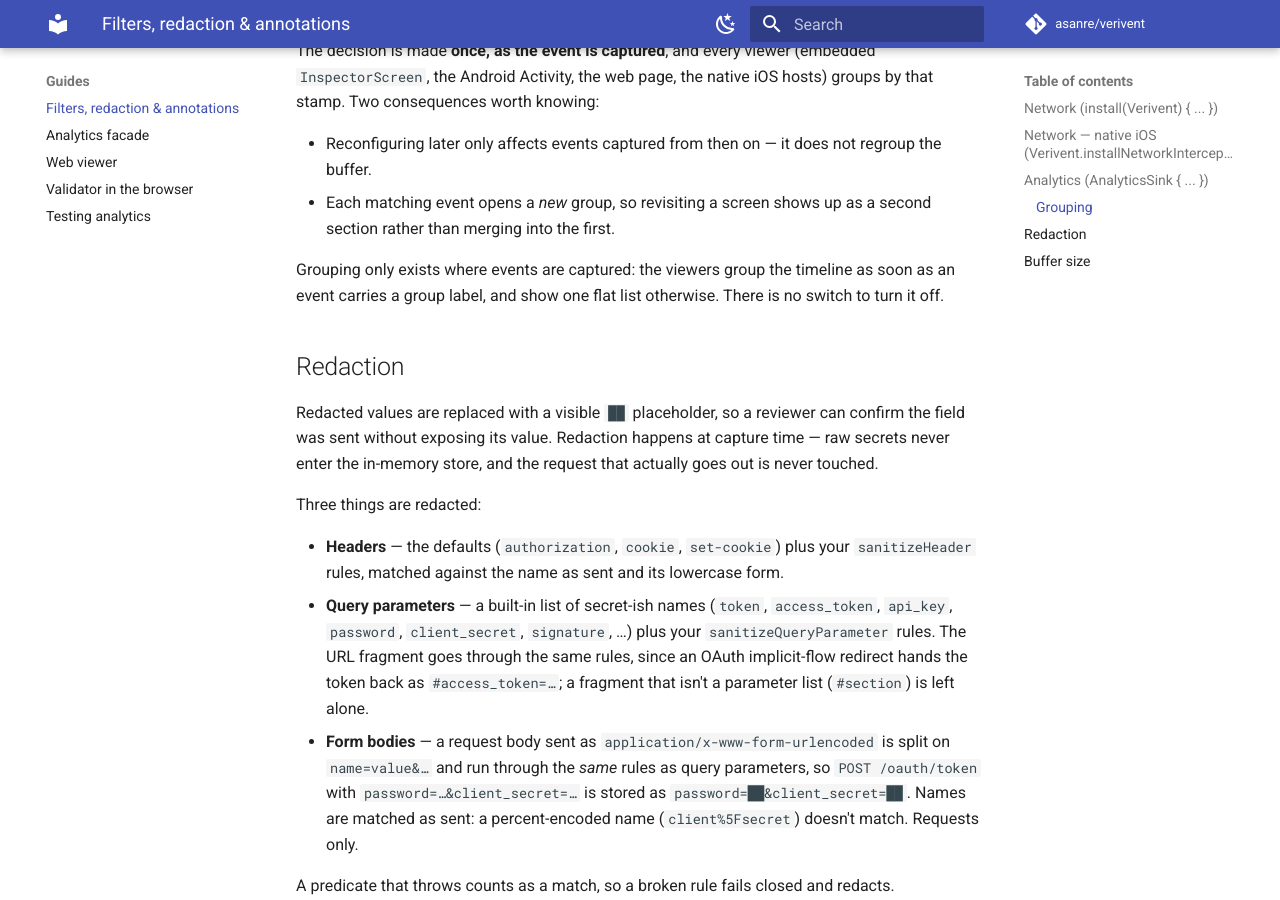
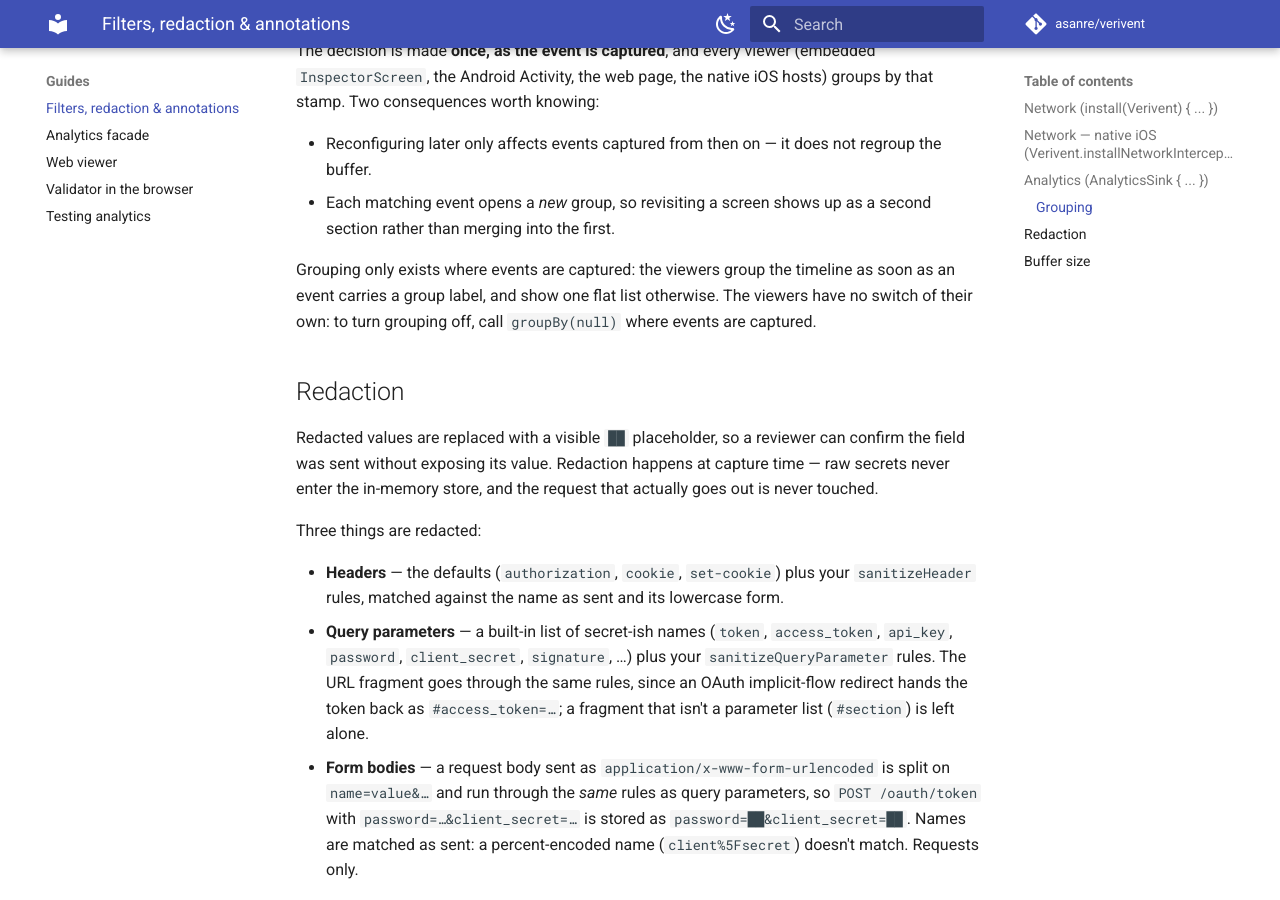
Before and after one commit to asanre/verivent, an MkDocs documentation site: the page built from docs/filters-redaction-annotations.md, in a window 1280 px wide and 900 px high, scrolled down 2478 px. Built offline with MkDocs 1.6.1 and Material for MkDocs 9.7.7, drawn with Linux system fonts in a browser that asks for light colours; comment, search, counter and statistics services are not loaded.

Commit message:
docs: fix claims that drifted from the code
Also folds each header and query name once when redacting, and guards the banner script's --font argument.

```diff
--- a/docs/filters-redaction-annotations.md
+++ b/docs/filters-redaction-annotations.md
@@ -88,7 +88,8 @@ worth knowing:
   rather than merging into the first.
 
 Grouping only exists where events are captured: the viewers group the timeline as soon as an event
-carries a group label, and show one flat list otherwise. There is no switch to turn it off.
+carries a group label, and show one flat list otherwise. The viewers have no switch of their own: to turn
+grouping off, call `groupBy(null)` where events are captured.
 
 ## Redaction
 
```
Also changed, not shown: docs/contributing.md (+2 -1 lines), docs/integration-analytics-facade.md (+1 -1 lines), docs/validator-npm.md (+2 -1 lines), 2 other files.
